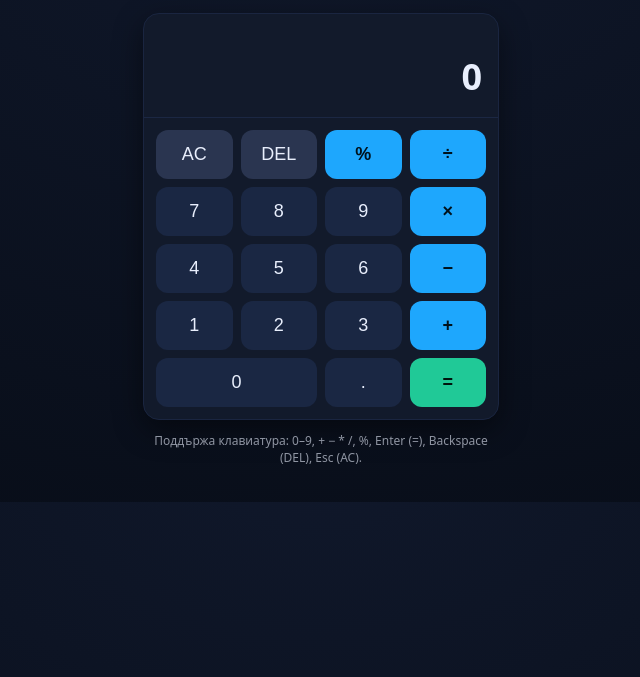
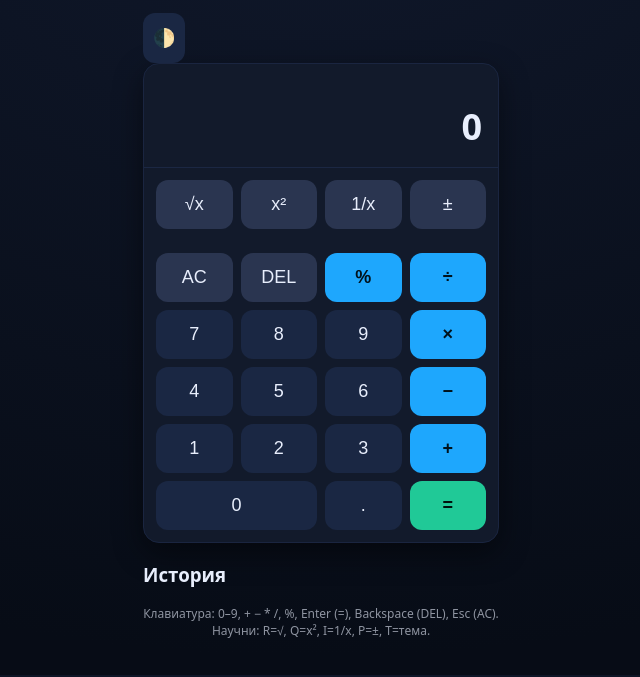
Before and after one commit to SATananov/calculator-app, a plain HTML site: page index.html in a window 1280 px wide. Shown: the part 69-746 px from the top of the page, without its empty margins (319-959 px from the left). Drawn offline with Linux system fonts and the light colour scheme.

Commit message:
Update index.html

```diff
--- a/index.html
+++ b/index.html
@@ -8,12 +8,23 @@
 </head>
 <body>
   <main class="wrap">
-    <h1>🧮 TANASHI Calculator</h1>
+    <header class="topbar">
+      <h1>🧮 TANASHI Calculator</h1>
+      <button id="themeToggle" title="Смени тема">🌓</button>
+    </header>
 
     <div class="calc">
       <div class="screen">
         <div id="history" class="history"></div>
         <div id="display" class="display">0</div>
+      </div>
+
+      <!-- научен ред -->
+      <div class="keys keys-science">
+        <button data-fn="sqrt" class="muted">√x</button>
+        <button data-fn="square" class="muted">x²</button>
+        <button data-fn="inv" class="muted">1/x</button>
+        <button data-fn="neg" class="muted">±</button>
       </div>
 
       <div class="keys">
@@ -43,7 +54,15 @@
       </div>
     </div>
 
-    <p class="hint">Поддържа клавиатура: 0–9, + − * /, %, Enter (=), Backspace (DEL), Esc (AC).</p>
+    <aside class="historyPanel">
+      <h3>История</h3>
+      <ol id="log"></ol>
+    </aside>
+
+    <p class="hint">
+      Клавиатура: 0–9, + − * /, %, Enter (=), Backspace (DEL), Esc (AC).<br>
+      Научни: R=√, Q=x², I=1/x, P=±, T=тема.
+    </p>
   </main>
 
   <script src="app.js"></script>
```
